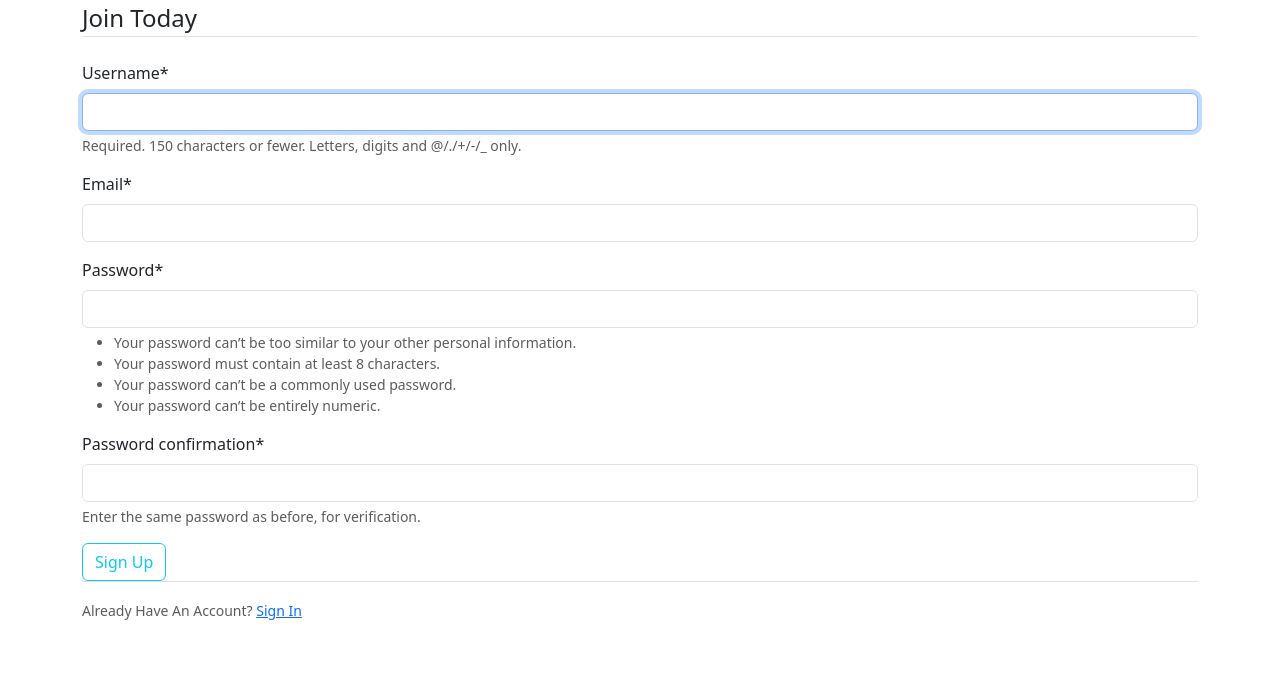
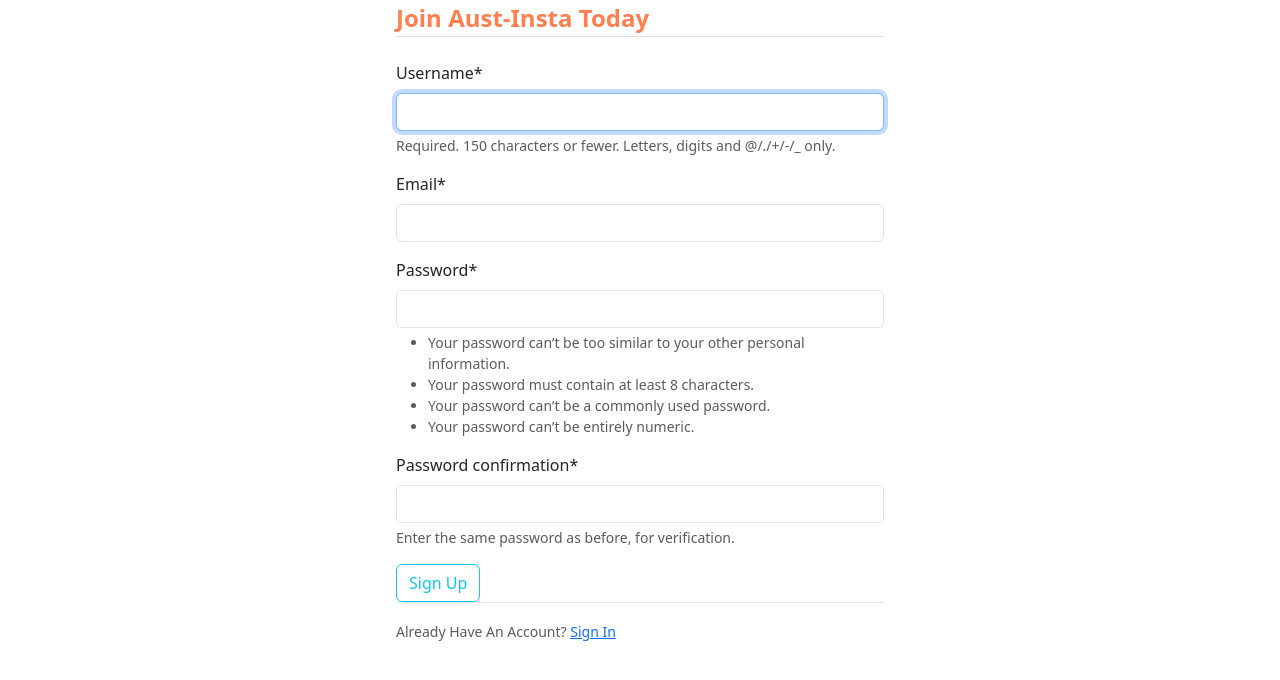
Before and after one commit to aust1inn/insta-aust, a Django app: page /register/ in a window 1280 px wide. Shown: the top 680 px of the page. Run offline with Django 3.2, Linux system fonts and the light colour scheme; some libraries are stand-ins or nearby versions.

Commit message:
reduces the width of the authentication boxes

```diff
--- a/images/templates/base.html
+++ b/images/templates/base.html
@@ -15,7 +15,7 @@
 <script data-require="jquery@*" data-semver="2.2.0" src="https://ajax.googleapis.com/ajax/libs/jquery/2.2.0/jquery.min.js"></script>
   {% block styles %}
   {% bootstrap_css %}
-  <link rel="stylesheet" href="">
+  <link rel="stylesheet" href="{% static 'CSS/authentication.css' %}">
   {% endblock %}
 
 </head>
--- /dev/null
+++ b/static/CSS/authentication.css
@@ -0,0 +1,10 @@
+
+legend{
+    font-weight: bolder;
+    color: coral;
+}
+
+.authentication{
+    width: 40%;
+    height: 50%;
+}
--- a/users/templates/users/login.html
+++ b/users/templates/users/login.html
@@ -1,7 +1,7 @@
 {%extends 'base.html'%}
 {% load crispy_forms_tags %}
 {% block content %}
-    <div class="content-section container">
+    <div class="content-section container authentication">
         <form method="POST">
             {% csrf_token %}
             <fieldset class="form-group">
--- a/users/templates/users/register.html
+++ b/users/templates/users/register.html
@@ -1,11 +1,11 @@
 {%extends 'base.html'%}
 {% load crispy_forms_tags %}
 {% block content %}
-    <div class="content-section container">
+    <div class="content-section container authentication">
         <form method="POST">
             {% csrf_token %}
             <fieldset class="form-group">
-                <legend class="border-bottom mb-4">Join Today</legend>
+                <legend class="border-bottom mb-4">Join Aust-Insta Today</legend>
                 {{ form|crispy }}
             </fieldset>
             <div class="form-group">
```
